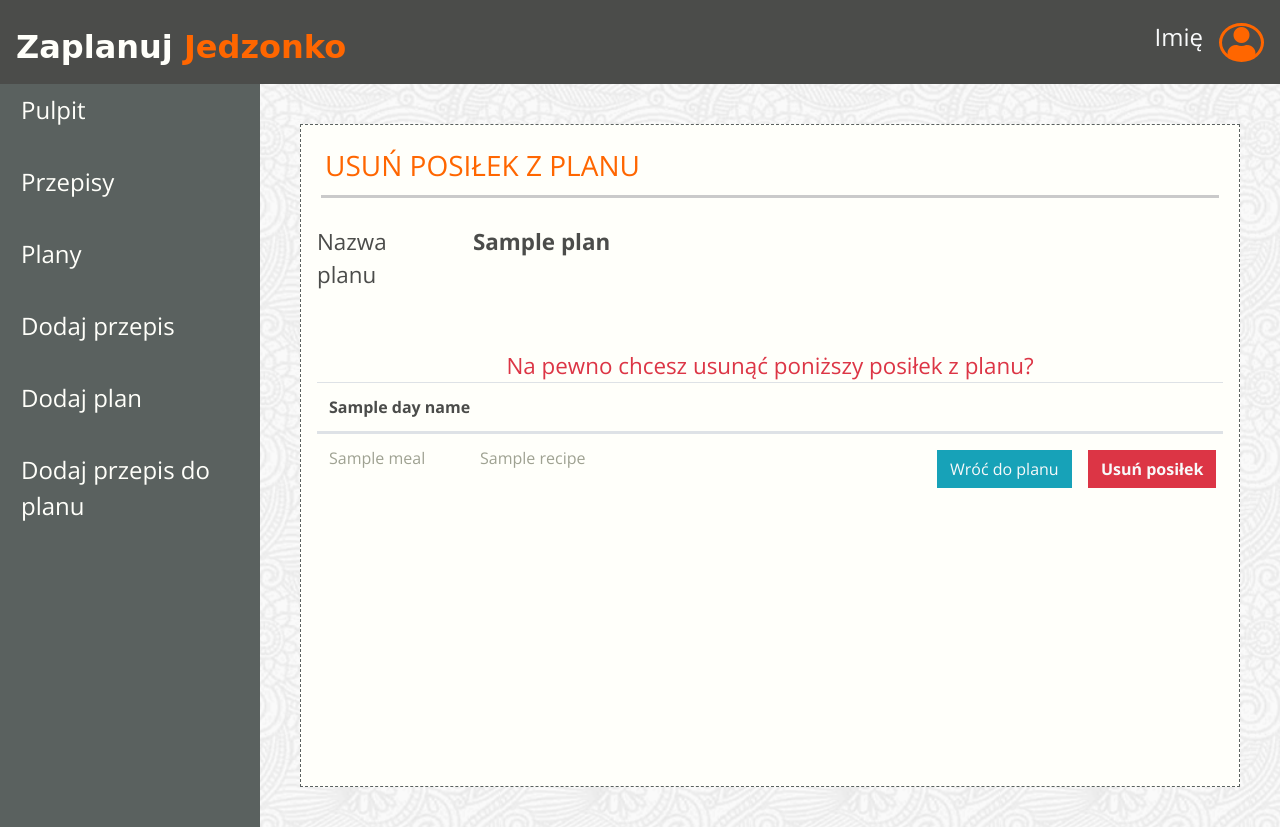
After one commit to JoannaGradowska/CL-ScrumLabProject, a Django app: template jedzonko/templates/app-plan-delete-meal.html in a window 1280 px wide. The commit adds this page. Run offline with Django 3.2, Linux system fonts and the light colour scheme; the template is opened without the code that fills it: most values are stand-ins (such as "Sample title", 1, 10 or a date in 2020); parts of the project's set-up code (start-up, migrations or seed data) failed here and were passed over; some libraries are stand-ins or nearby versions; some web fonts are replaced.

Commit message:
15.1 delete meal from plan + back links in plans and recipes

```diff
--- a/jedzonko/models.py
+++ b/jedzonko/models.py
@@ -45,6 +45,7 @@ class RecipePlan(models.Model):
     def get_recipe_plan_data(plan_id):
         """ structure of recipe_plan_data
         recipe_plan_data = {
+            'id': plan_id,
             'name': 'plan name',
             'description': 'plan description',
             'days': [
@@ -70,6 +71,7 @@ class RecipePlan(models.Model):
         recipe_plan = RecipePlan.objects.filter(plan_id=plan_id).order_by('day_name__order', 'order')
         if len(recipe_plan):
             recipe_plan_data = {
+                'id': recipe_plan[0].plan.id,
                 'name': recipe_plan[0].plan.name,
                 'description': recipe_plan[0].plan.description,
                 'days': [],
@@ -77,6 +79,7 @@ class RecipePlan(models.Model):
             meals = []
             for i in range(len(recipe_plan)):
                 meals.append({
+                    'id': recipe_plan[i].id,
                     'name': recipe_plan[i].meal_name,
                     'recipe_id': recipe_plan[i].recipe.id,
                     'recipe_name': recipe_plan[i].recipe.name,
@@ -90,6 +93,7 @@ class RecipePlan(models.Model):
         else:
             plan = Plan.objects.get(pk=plan_id)
             recipe_plan_data = {
+                'id': plan.id,
                 'name': plan.name,
                 'description': plan.description,
                 'days': [],
--- /dev/null
+++ b/jedzonko/templates/app-plan-delete-meal.html
@@ -0,0 +1,46 @@
+{% extends "__base__.html" %}
+{% block title %}Usuń posiłek z planu{% endblock %}
+{% block content %}
+<div class="dashboard-content border-dashed p-3 m-4 view-height">
+    <div class="row border-bottom border-3 p-1 m-1">
+        <div class="col noPadding">
+            <h3 class="color-header text-uppercase">USUŃ POSIŁEK Z PLANU</h3>
+        </div>
+    </div>
+
+    <div class="schedules-content">
+        <div class="schedules-content-header">
+            <div class="form-group row">
+                <span class="col-sm-2 label-size col-form-label">Nazwa planu</span>
+                <span class="col-sm-10 label-size col-form-label"><b>{{ meal.plan.name }}</b></span>
+            </div>
+        </div>
+
+        <div class="col-12 label-size text-center text-danger">Na pewno chcesz usunąć poniższy posiłek z planu?</div>
+        <table class="table">
+            <thead>
+            <tr class="d-flex">
+                <th colspan="4" class="col-12">{{ meal.day_name.day_name }}</th>
+            </tr>
+            </thead>
+            <tbody class="text-color-lighter">
+            <tr class="d-flex">
+                <td class="col-2">{{ meal.meal_name }}</td>
+                <td class="col-6">{{ meal.recipe.name }}</td>
+                <td class="col-2 center">
+                    <a href="/plan/{{ meal.plan_id }}/" class="btn btn-info rounded-0 text-light m-1">Wróć do planu</a>
+                </td>
+                <td class="col-2 center">
+                    <form action="" method="post">
+                        <input type="hidden" name="meal_id" value="{{ meal.id }}">
+                        <button type="submit" class="btn btn-danger rounded-0 text-light m-1"><b>Usuń posiłek</b></button>
+                        {% csrf_token %}
+                    </form>
+                </td>
+            </tr>
+            </tbody>
+        </table>
+
+    </div>
+</div>
+{% endblock content %}
--- a/jedzonko/templates/app-recipe-details.html
+++ b/jedzonko/templates/app-recipe-details.html
@@ -5,10 +5,9 @@
 
     <div class="mt-4 ml-4 mr-4">
         <div class="row border-bottom border-3">
-            <div class="col"><h3 class="color-header text-uppercase">Szczegóły
-                przepisu</h3></div>
+            <div class="col"><h3 class="color-header text-uppercase">Szczegóły przepisu</h3></div>
             <div class="col d-flex justify-content-end mb-2">
-                <a href="/recipe/list/" class="btn btn-color rounded-0 pt-0 pb-0 pr-4 pl-4">Powrót</a>
+                <a href="{{ back_link }}" class="btn btn-color rounded-0 pt-0 pb-0 pr-4 pl-4">Powrót</a>
             </div>
         </div>
 
--- a/jedzonko/templates/app-recipes.html
+++ b/jedzonko/templates/app-recipes.html
@@ -33,7 +33,7 @@
             </td>
             <td class="col-2 d-flex align-items-center justify-content-center flex-wrap">
                 <a href="#" class="btn btn-danger rounded-0 text-light m-1">Usuń</a>
-                <a href="/recipe/{{ recipe.id }}/" class="btn btn-info rounded-0 text-light m-1">Szczegóły</a>
+                <a href="/recipe/{{ recipe.id }}/?ref={{ recipes.number }}" class="btn btn-info rounded-0 text-light m-1">Szczegóły</a>
                 <a href="/recipe/modify/{{ recipe.id }}/" class="btn btn-warning rounded-0 text-light m-1">Edytuj</a>
             </td>
         </tr>
--- a/jedzonko/templates/app-schedules.html
+++ b/jedzonko/templates/app-schedules.html
@@ -38,7 +38,7 @@
                         </td>
                         <td class="col-2 d-flex align-items-right justify-content-center flex-wrap">
                             <a href="#" class="btn btn-danger rounded-0 text-light m-1">Usuń</a>
-                            <a href="/plan/{{ plan.id }}/" class="btn btn-info rounded-0 text-light m-1">Szczegóły</a>
+                            <a href="/plan/{{ plan.id }}/?ref={{ plans.number }}" class="btn btn-info rounded-0 text-light m-1">Szczegóły</a>
                             <a href="/plan/modify/{{ plan.id }}/" class="btn btn-warning rounded-0 text-light m-1">Edytuj</a>
                         </td>
                     </tr>
--- a/scrumlab/urls.py
+++ b/scrumlab/urls.py
@@ -31,6 +31,7 @@ urlpatterns = [
     path('plan/list/<int:page>/', views.PlanList.as_view()),
     path('plan/add/', views.PlanAdd.as_view()),
     path('plan/add-recipe/', views.PlanAddRecipe.as_view(), name='process'),
+    path('plan/delete-meal/<int:meal_id>/', views.PlanDeleteMeal.as_view()),
 
     path('<slug>/', views.ViewPage.as_view()),
 ]
```
Also changed, not shown: jedzonko/templates/app-details-schedules.html (+8 -20 lines), jedzonko/views.py (+25 -4 lines).
